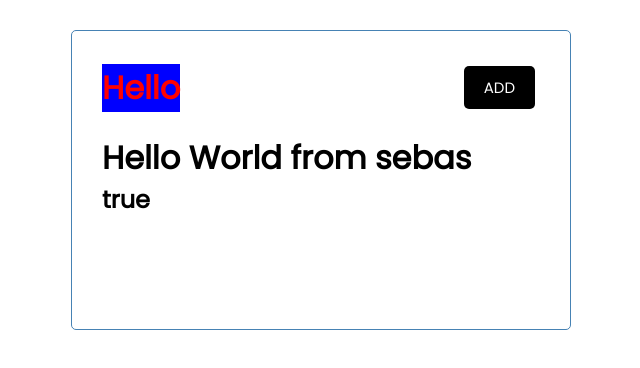
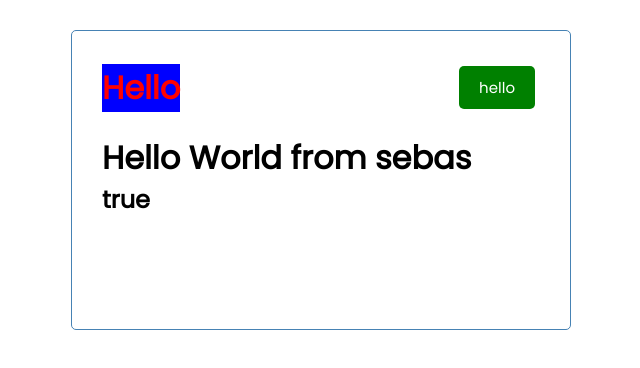
Before and after one commit to sodes-proxy/MERNStack-learning, a React (Create React App) app in the folder react-learning/: page / in a window 1280 px wide. Shown: the top 368 px of the page, without its empty margins (319-959 px from the left). Built offline with nearby package versions, Linux system fonts and the light colour scheme.

Commit message:
creating button component

```diff
--- /dev/null
+++ b/react-learning/src/components/Button.js
@@ -0,0 +1,7 @@
+const Button = ({color,text}) => {
+    return (
+        <button style={{backgroundColor:color}} className='btn'>{text}</button>
+    )
+}
+
+export default Button
--- a/react-learning/src/components/Header.js
+++ b/react-learning/src/components/Header.js
@@ -1,10 +1,10 @@
 import PropTypes from 'prop-types'
-
+import Button from './Button'
 const Header = ({title}) => {
     return (
         <header className='header'>
             <h1 style={headingStyle}>{title}</h1>
-            <button className='btn'>ADD</button>
+            <Button color='green' text='hello'/>
         </header>
     )
 }
```
